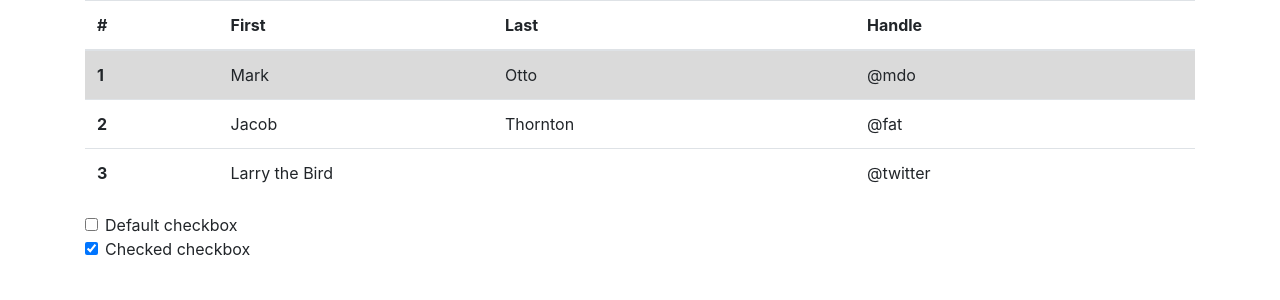
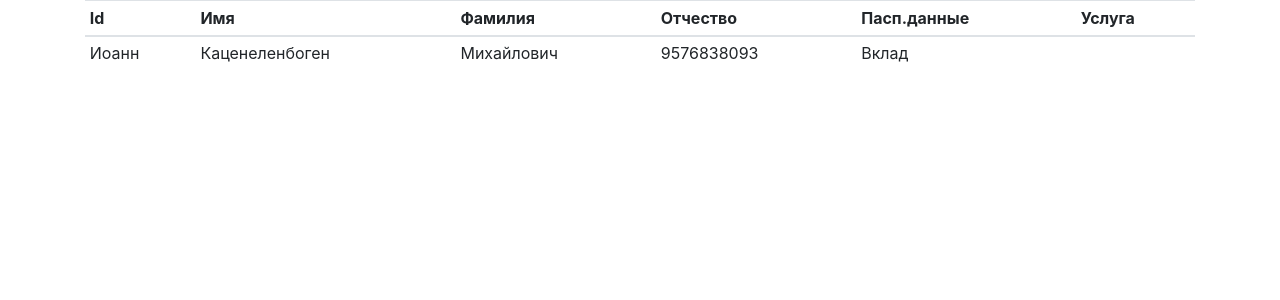
Before and after one commit to bipbup5/bank, a Flask app: page / in a window 1280 px wide. Shown: the part 70-370 px from the top of the page. Run offline with Flask 2, Linux system fonts and the light colour scheme; a user stored in the database is signed in; data comes from the database, SQL or seed files in the repository; both versions use the stored data as it was after the commit; some libraries are stand-ins or nearby versions.

Commit message:
таблица + БД клиент

```diff
--- a/data/__all_models.py
+++ b/data/__all_models.py
@@ -1 +1,2 @@
 from . import staff
+from . import client
--- a/main_progect.py
+++ b/main_progect.py
@@ -1,13 +1,14 @@
 import datetime
 import os
 
-from flask_login import login_user, LoginManager, login_required, logout_user
+from flask_login import login_user, LoginManager, login_required, logout_user, current_user
 
 from data import db_session
 from flask import Flask, render_template, request, make_response, session, jsonify
 from flask_restful import Api
 from werkzeug.utils import redirect
 
+from data.client import Client
 from data.staff import Staff
 from forms.loginform import LoginForm
 from forms.registerform import RegisterForm
@@ -21,7 +22,9 @@ login_manager.init_app(app)
 @app.route('/')
 @app.route('/index')
 def index():
-    return render_template('index.html', title='Главная страница')
+    db_sess = db_session.create_session()
+    data = db_sess.query(Client)
+    return render_template('index.html', title='Главная страница', data=data)
 
 
 @app.route('/login', methods=['GET', 'POST'])
--- a/templates/index.html
+++ b/templates/index.html
@@ -4,46 +4,28 @@
 {% if not current_user.is_authenticated %}
     <h1>Пожалуйста, авторизируйтесь</h1>
 {% else %}
-    <table class="table">
+    <table class=" table table-sm">
         <thead>
             <tr>
-                <th scope="col">#</th>
-                <th scope="col">First</th>
-                <th scope="col">Last</th>
-                <th scope="col">Handle</th>
+                <th scope="col">Id</th>
+                <th scope="col">Имя</th>
+                <th scope="col">Фамилия</th>
+                <th scope="col">Отчество</th>
+                <th scope="col">Пасп.данные</th>
+                <th scope="col">Услуга</th>
             </tr>
         </thead>
         <tbody>
-            <tr class="table-active">
-                <th scope="row">1</th>
-                <td>Mark</td>
-                <td>Otto</td>
-                <td>@mdo</td>
-            </tr>
-            <tr>
-                <th scope="row">2</th>
-                <td>Jacob</td>
-                <td>Thornton</td>
-                <td>@fat</td>
-            </tr>
-            <tr>
-                <th scope="row">3</th>
-                <td colspan="2">Larry the Bird</td>
-                <td>@twitter</td>
-            </tr>
+            {% for elem in data %}
+                <tr>
+                    <td>{{elem.name}}</td>
+                    <td>{{elem.surname}}</td>
+                    <td>{{elem.patronymic}}</td>
+                    <td>{{elem.passport}}</td>
+                    <td>{{elem.usluga}}</td>
+                </tr>
+            {% endfor %}
         </tbody>
     </table>
-    <div class="form-check">
-        <input class="form-check-input" type="checkbox" value="" id="flexCheckDefault">
-        <label class="form-check-label" for="flexCheckDefault">
-        Default checkbox
-        </label>
-    </div>
-    <div class="form-check">
-        <input class="form-check-input" type="checkbox" value="" id="flexCheckChecked" checked>
-        <label class="form-check-label" for="flexCheckChecked">
-        Checked checkbox
-        </label>
-    </div>
 {% endif %}
 {% endblock %}
```
Also changed, not shown: data/client.py (added, +16 -0 lines), db/bank.db.
